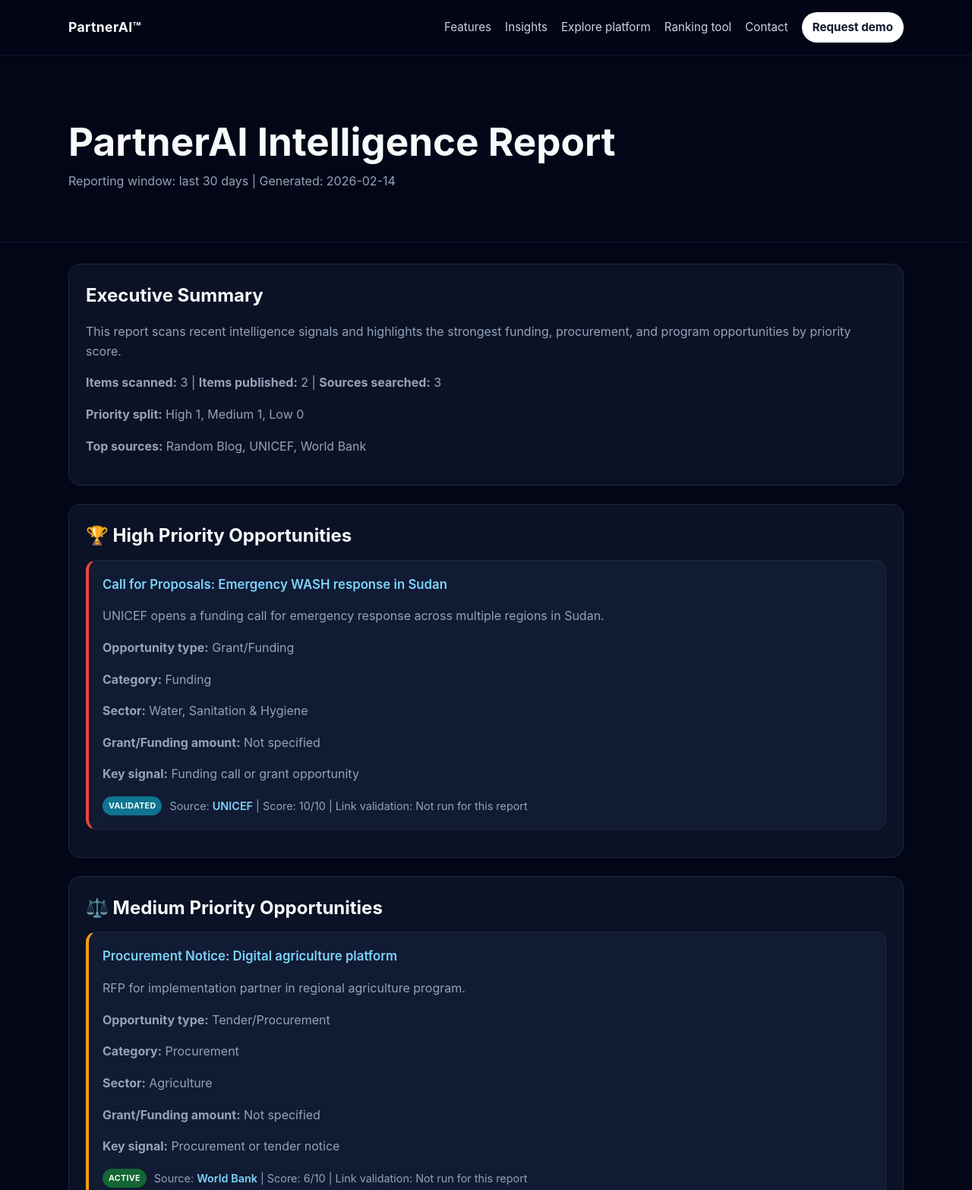
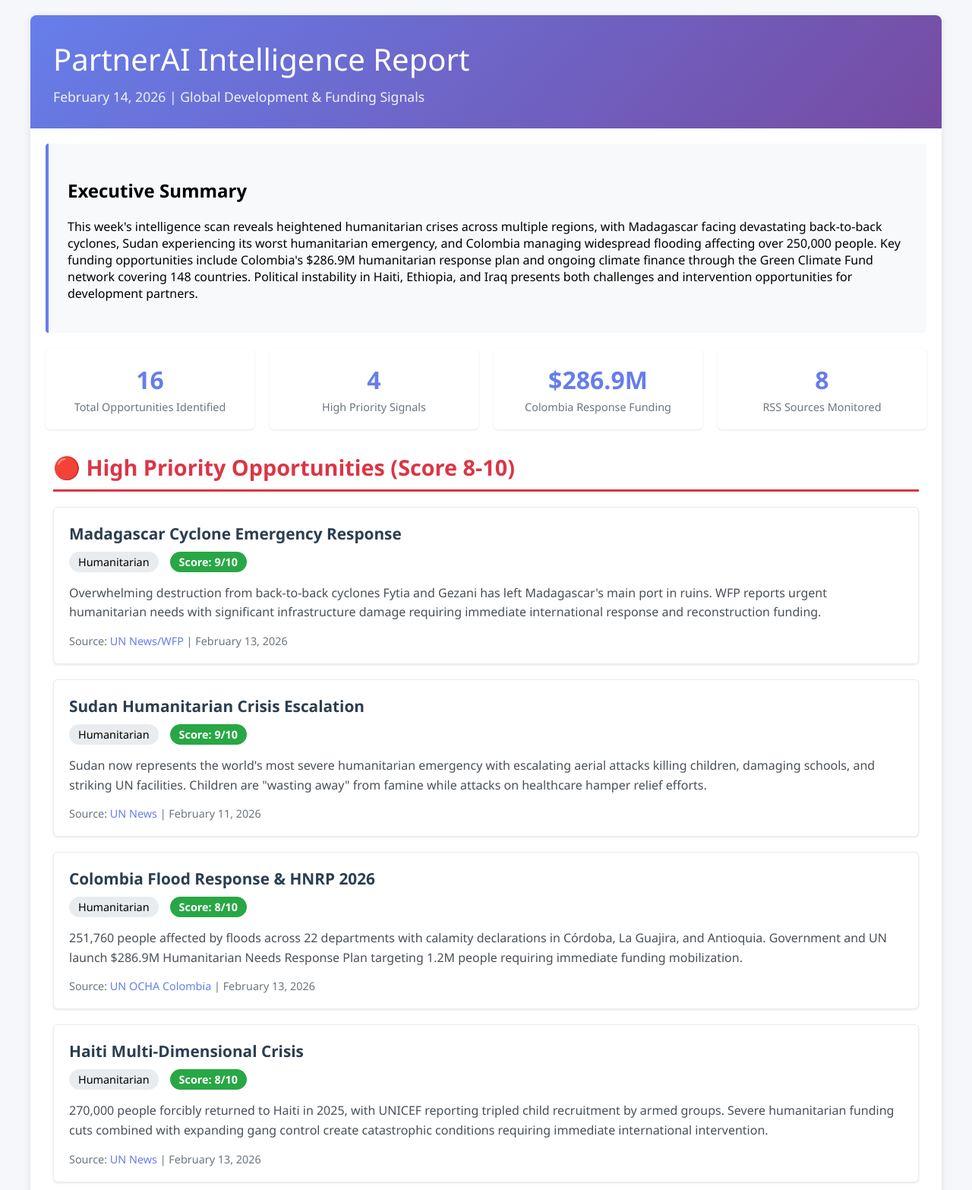
Before and after one commit to marketedgeglobal/marketintelligence, a plain HTML site: page index.html in a window 1280 px wide. Shown: the top 1566 px of the page at 76% size. Drawn offline with Linux system fonts and the light colour scheme.

Commit message:
PartnerAI Intelligence Report - February 14, 2026 - Weekly Update

```diff
--- a/index.html
+++ b/index.html
@@ -1,266 +1,202 @@
 <!DOCTYPE html>
 <html lang="en">
 <head>
-  <meta charset="UTF-8" />
-  <meta name="viewport" content="width=device-width, initial-scale=1.0" />
-  <title>PartnerAI Intelligence Report - 2026-02-14</title>
-  <style>
-        :root { color-scheme: dark; }
-        * { box-sizing: border-box; }
-        body {
-            margin: 0;
-            font-family: Inter, "Segoe UI", system-ui, -apple-system, sans-serif;
-            background: #020617;
-            color: #e2e8f0;
-            line-height: 1.6;
-        }
-        a { color: #7dd3fc; }
-        .site-header {
-            position: sticky;
-            top: 0;
-            z-index: 20;
-            background: rgba(2, 6, 23, 0.95);
-            border-bottom: 1px solid #0f172a;
-            backdrop-filter: blur(6px);
-        }
-        .header-inner,
-        .container {
-            width: min(1100px, 92vw);
-            margin: 0 auto;
-        }
-        .header-inner {
-            display: flex;
-            align-items: center;
-            justify-content: space-between;
-            gap: 16px;
-            padding: 16px 0;
-        }
-        .brand {
-            color: #f8fafc;
-            text-decoration: none;
-            font-size: 1.1rem;
-            font-weight: 700;
-            letter-spacing: 0.02em;
-        }
-        .top-nav {
-            display: flex;
-            align-items: center;
-            flex-wrap: wrap;
-            gap: 18px;
-            font-size: 0.95rem;
-        }
-        .top-nav a {
-            color: #cbd5e1;
-            text-decoration: none;
-        }
-        .top-nav a:hover { color: #ffffff; }
-        .cta {
-            display: inline-block;
-            text-decoration: none;
-            background: #ffffff;
-            color: #0f172a !important;
-            border-radius: 999px;
-            font-weight: 700;
-            padding: 8px 14px;
-        }
-        .hero {
-            padding: 56px 0 26px;
-            border-bottom: 1px solid #0f172a;
-        }
-        .hero h1 {
-            margin: 0;
-            color: #f8fafc;
-            font-size: clamp(2rem, 4.5vw, 3.2rem);
-            line-height: 1.15;
-        }
-        .date {
-            margin-top: 10px;
-            color: #94a3b8;
-            font-size: 1rem;
-        }
-        .container { padding: 28px 0 40px; }
-        .card {
-            background: #0b1226;
-            border: 1px solid #1e293b;
-            border-radius: 16px;
-            padding: 22px;
-            margin-bottom: 24px;
-        }
-        .summary h2,
-        .section h2 {
-            margin: 0 0 12px;
-            color: #f8fafc;
-        }
-        .summary p,
-        .opportunity p,
-        .rss-source,
-        .empty,
-        .footer { color: #94a3b8; }
-        .section { margin-bottom: 24px; }
-        .opportunity {
-            background: #111b33;
-            border: 1px solid #1e293b;
-            border-radius: 14px;
-            padding: 18px;
-            margin-bottom: 14px;
-        }
-        .opportunity h3 {
-            margin: 0 0 10px;
-            color: #f8fafc;
-            font-size: 1.05rem;
-        }
-        .opportunity a { text-decoration: none; font-weight: 600; }
-        .opportunity a:hover { text-decoration: underline; }
-        .meta {
-            margin-top: 12px;
-            display: flex;
-            flex-wrap: wrap;
-            gap: 10px;
-            align-items: center;
-            font-size: 0.9em;
-        }
-        .status {
-            display: inline-block;
-            padding: 4px 8px;
-            border-radius: 999px;
-            font-size: 0.74em;
-            font-weight: 700;
-            text-transform: uppercase;
-            letter-spacing: 0.03em;
-        }
-        .status.validated { background: #0e7490; color: #ecfeff; }
-        .status.active { background: #166534; color: #ecfdf5; }
-        .status.watch { background: #92400e; color: #fffbeb; }
-        .priority-high .opportunity { border-left: 4px solid #ef4444; }
-        .priority-medium .opportunity { border-left: 4px solid #f59e0b; }
-        .priority-low .opportunity { border-left: 4px solid #22c55e; }
-        .source-list ul { margin: 8px 0 0 18px; padding: 0; }
-        .source-list li { margin: 4px 0; }
-        .footer {
-            margin-top: 10px;
-            padding-top: 14px;
-            border-top: 1px solid #0f172a;
-            display: flex;
-            flex-wrap: wrap;
-            gap: 10px 20px;
-            justify-content: space-between;
-            align-items: center;
-            font-size: 0.92rem;
-        }
-        .footer-links {
-            display: flex;
-            gap: 16px;
-            align-items: center;
-        }
-        .footer-links a {
-            color: #94a3b8;
-            text-decoration: none;
-        }
-        .footer-links a:hover { color: #f8fafc; }
-        @media (max-width: 920px) {
-            .header-inner { align-items: flex-start; flex-direction: column; }
-            .hero { padding-top: 42px; }
-        }
-  </style>
+    <meta charset="UTF-8">
+    <meta name="viewport" content="width=device-width, initial-scale=1.0">
+    <title>PartnerAI Intelligence Report - February 14, 2026</title>
+    <style>
+        body { font-family: 'Segoe UI', Tahoma, Geneva, Verdana, sans-serif; margin: 0; padding: 20px; background-color: #f5f7fa; }
+        .container { max-width: 1200px; margin: 0 auto; background: white; border-radius: 8px; box-shadow: 0 2px 10px rgba(0,0,0,0.1); }
+        .header { background: linear-gradient(135deg, #667eea 0%, #764ba2 100%); color: white; padding: 30px; border-radius: 8px 8px 0 0; }
+        .header h1 { margin: 0; font-size: 2.5em; font-weight: 300; }
+        .header .date { font-size: 1.1em; opacity: 0.9; margin-top: 10px; }
+        .executive-summary { background: #f8f9fa; padding: 25px; border-left: 4px solid #667eea; margin: 20px; border-radius: 4px; }
+        .priority-section { margin: 30px; }
+        .priority-header { font-size: 1.8em; font-weight: 600; margin-bottom: 20px; padding-bottom: 10px; border-bottom: 3px solid; }
+        .high-priority .priority-header { color: #dc3545; border-color: #dc3545; }
+        .medium-priority .priority-header { color: #fd7e14; border-color: #fd7e14; }
+        .low-priority .priority-header { color: #6c757d; border-color: #6c757d; }
+        .opportunity { background: white; border: 1px solid #e9ecef; border-radius: 6px; padding: 20px; margin-bottom: 20px; box-shadow: 0 1px 3px rgba(0,0,0,0.1); }
+        .opportunity-title { font-size: 1.3em; font-weight: 600; color: #2c3e50; margin-bottom: 10px; }
+        .opportunity-meta { display: flex; gap: 15px; margin-bottom: 15px; }
+        .category { background: #e9ecef; padding: 4px 12px; border-radius: 20px; font-size: 0.9em; font-weight: 500; }
+        .score { background: #28a745; color: white; padding: 4px 12px; border-radius: 20px; font-size: 0.9em; font-weight: 600; }
+        .signal { color: #495057; line-height: 1.6; margin-bottom: 15px; }
+        .source { font-size: 0.9em; color: #6c757d; }
+        .source a { color: #667eea; text-decoration: none; }
+        .source a:hover { text-decoration: underline; }
+        .stats { display: grid; grid-template-columns: repeat(auto-fit, minmax(200px, 1fr)); gap: 20px; margin: 20px; }
+        .stat-card { background: white; padding: 20px; border-radius: 6px; text-align: center; box-shadow: 0 1px 3px rgba(0,0,0,0.1); }
+        .stat-number { font-size: 2em; font-weight: 700; color: #667eea; }
+        .stat-label { color: #6c757d; font-size: 0.9em; margin-top: 5px; }
+    </style>
 </head>
 <body>
-    <header class="site-header">
-        <div class="header-inner">
-            <a class="brand" href="https://marketedgeglobal.github.io/marketedgeglobal/">PartnerAI™</a>
-            <nav class="top-nav" aria-label="Top navigation">
-                <a href="https://marketedgeglobal.github.io/marketedgeglobal/features/">Features</a>
-                <a href="https://marketedgeglobal.github.io/marketedgeglobal/#insights">Insights</a>
-                <a href="https://marketedgeglobal.github.io/marketedgeglobal/explore-platform/">Explore platform</a>
-                <a href="https://marketedgeglobal.github.io/marketedgeglobal/explore-platform/ranking-tool/">Ranking tool</a>
-                <a href="https://marketedgeglobal.github.io/marketedgeglobal/#contact">Contact</a>
-                <a class="cta" href="mailto:info@marketedgeglobal.com">Request demo</a>
-            </nav>
-        </div>
-    </header>
-
-    <section class="hero">
-        <div class="container">
+    <div class="container">
+        <div class="header">
             <h1>PartnerAI Intelligence Report</h1>
-            <div class="date">Reporting window: last 30 days | Generated: 2026-02-14</div>
-        </div>
-    </section>
-
-    <div class="container">
-        <div class="summary card">
-            <h2>Executive Summary</h2>
-            <p>This report scans recent intelligence signals and highlights the strongest funding, procurement, and program opportunities by priority score.</p>
-            <p><strong>Items scanned:</strong> 3 | <strong>Items published:</strong> 2 | <strong>Sources searched:</strong> 3</p>
-            <p><strong>Priority split:</strong> High 1, Medium 1, Low 0</p>
-            <p><strong>Top sources:</strong> Random Blog, UNICEF, World Bank</p>
+            <div class="date">February 14, 2026 | Global Development & Funding Signals</div>
         </div>
 
-    <section class="section card priority-high">
-  <h2>🏆 High Priority Opportunities</h2>
-  <article class="opportunity">
-  <h3><a href="https://www.unicef.org/" target="_blank" rel="noopener noreferrer">Call for Proposals: Emergency WASH response in Sudan</a></h3>
-  <p>UNICEF opens a funding call for emergency response across multiple regions in Sudan.</p>
-  <p><strong>Opportunity type:</strong> Grant/Funding</p>
-  <p><strong>Category:</strong> Funding</p>
-  <p><strong>Sector:</strong> Water, Sanitation &amp; Hygiene</p>
-  <p><strong>Grant/Funding amount:</strong> Not specified</p>
-  <p><strong>Key signal:</strong> Funding call or grant opportunity</p>
-  <div class="meta">
-    <span class="status validated">Validated</span>
-    <span class="rss-source">Source: <a href="https://www.unicef.org/" target="_blank" rel="noopener noreferrer">UNICEF</a> | Score: 10/10 | Link validation: Not run for this report</span>
-  </div>
-</article>
-</section>
+        <div class="executive-summary">
+            <h2>Executive Summary</h2>
+            <p>This week's intelligence scan reveals heightened humanitarian crises across multiple regions, with Madagascar facing devastating back-to-back cyclones, Sudan experiencing its worst humanitarian emergency, and Colombia managing widespread flooding affecting over 250,000 people. Key funding opportunities include Colombia's $286.9M humanitarian response plan and ongoing climate finance through the Green Climate Fund network covering 148 countries. Political instability in Haiti, Ethiopia, and Iraq presents both challenges and intervention opportunities for development partners.</p>
+        </div>
 
-<section class="section card priority-medium">
-  <h2>⚖️ Medium Priority Opportunities</h2>
-    <article class="opportunity">
-  <h3><a href="https://projects.worldbank.org/en/projects-operations/procurement/rss" target="_blank" rel="noopener noreferrer">Procurement Notice: Digital agriculture platform</a></h3>
-  <p>RFP for implementation partner in regional agriculture program.</p>
-  <p><strong>Opportunity type:</strong> Tender/Procurement</p>
-  <p><strong>Category:</strong> Procurement</p>
-  <p><strong>Sector:</strong> Agriculture</p>
-  <p><strong>Grant/Funding amount:</strong> Not specified</p>
-  <p><strong>Key signal:</strong> Procurement or tender notice</p>
-  <div class="meta">
-    <span class="status active">Active</span>
-    <span class="rss-source">Source: <a href="https://projects.worldbank.org/en/projects-operations/procurement/rss" target="_blank" rel="noopener noreferrer">World Bank</a> | Score: 6/10 | Link validation: Not run for this report</span>
-  </div>
-</article>
-</section>
+        <div class="stats">
+            <div class="stat-card">
+                <div class="stat-number">16</div>
+                <div class="stat-label">Total Opportunities Identified</div>
+            </div>
+            <div class="stat-card">
+                <div class="stat-number">4</div>
+                <div class="stat-label">High Priority Signals</div>
+            </div>
+            <div class="stat-card">
+                <div class="stat-number">$286.9M</div>
+                <div class="stat-label">Colombia Response Funding</div>
+            </div>
+            <div class="stat-card">
+                <div class="stat-number">8</div>
+                <div class="stat-label">RSS Sources Monitored</div>
+            </div>
+        </div>
 
-<section class="section card priority-low">
-  <h2>🟢 Low Priority Opportunities</h2>
-  <p class="empty">No qualifying items this period.</p>
-</section>
+        <div class="priority-section high-priority">
+            <div class="priority-header">🔴 High Priority Opportunities (Score 8-10)</div>
 
-        <section class="section card">
-            <h2>📊 Market Intelligence Insights</h2>
             <div class="opportunity">
-                <p><strong>Sector distribution:</strong> Agriculture (1), Water, Sanitation &amp; Hygiene (1)</p>
-                <p><strong>Category distribution:</strong> Funding (1), Procurement (1)</p>
-                <p><strong>Signal quality:</strong> Scores combine recency, relevance, impact, and record completeness.</p>
+                <div class="opportunity-title">Madagascar Cyclone Emergency Response</div>
+                <div class="opportunity-meta">
+                    <span class="category">Humanitarian</span>
+                    <span class="score">Score: 9/10</span>
+                </div>
+                <div class="signal">Overwhelming destruction from back-to-back cyclones Fytia and Gezani has left Madagascar's main port in ruins. WFP reports urgent humanitarian needs with significant infrastructure damage requiring immediate international response and reconstruction funding.</div>
+                <div class="source">Source: <a href="https://news.un.org/en/story/2026/02/1166956">UN News/WFP</a> | February 13, 2026</div>
             </div>
-        </section>
 
-        <section class="section card">
-            <h2>🔗 Sources Searched</h2>
-            <div class="source-list">
-                <ul>
-                    <li><strong>Random Blog</strong> <span>(1)</span></li>
-                    <li><strong>UNICEF</strong> <span>(1)</span></li>
-                    <li><strong>World Bank</strong> <span>(1)</span></li>
-                </ul>
+            <div class="opportunity">
+                <div class="opportunity-title">Sudan Humanitarian Crisis Escalation</div>
+                <div class="opportunity-meta">
+                    <span class="category">Humanitarian</span>
+                    <span class="score">Score: 9/10</span>
+                </div>
+                <div class="signal">Sudan now represents the world's most severe humanitarian emergency with escalating aerial attacks killing children, damaging schools, and striking UN facilities. Children are "wasting away" from famine while attacks on healthcare hamper relief efforts.</div>
+                <div class="source">Source: <a href="https://news.un.org/en/story/2026/02/1166945">UN News</a> | February 11, 2026</div>
             </div>
-            <p class="rss-source"><em>Link validation status: Not run for this report</em></p>
-        </section>
 
-        <div class="footer">
-            <span>© 2026 MarketEdge. PartnerAI™ is a trademark of MarketEdge. All rights reserved.</span>
-            <div class="footer-links">
-                <a href="https://marketedgeglobal.github.io/marketedgeglobal/#privacy">Privacy</a>
-                <a href="https://marketedgeglobal.github.io/marketedgeglobal/#terms">Terms</a>
-                <a href="https://marketedgeglobal.github.io/marketedgeglobal/legal/">Legal</a>
+            <div class="opportunity">
+                <div class="opportunity-title">Colombia Flood Response & HNRP 2026</div>
+                <div class="opportunity-meta">
+                    <span class="category">Humanitarian</span>
+                    <span class="score">Score: 8/10</span>
+                </div>
+                <div class="signal">251,760 people affected by floods across 22 departments with calamity declarations in Córdoba, La Guajira, and Antioquia. Government and UN launch $286.9M Humanitarian Needs Response Plan targeting 1.2M people requiring immediate funding mobilization.</div>
+                <div class="source">Source: <a href="https://reliefweb.int/report/colombia/colombia-impacto-por-inundaciones-y-doble-afectacion-en-varios-departamentos-sitrep-13022026">UN OCHA Colombia</a> | February 13, 2026</div>
             </div>
+
+            <div class="opportunity">
+                <div class="opportunity-title">Haiti Multi-Dimensional Crisis</div>
+                <div class="opportunity-meta">
+                    <span class="category">Humanitarian</span>
+                    <span class="score">Score: 8/10</span>
+                </div>
+                <div class="signal">270,000 people forcibly returned to Haiti in 2025, with UNICEF reporting tripled child recruitment by armed groups. Severe humanitarian funding cuts combined with expanding gang control create catastrophic conditions requiring immediate international intervention.</div>
+                <div class="source">Source: <a href="https://news.un.org/en/story/2026/02/1166906">UN News</a> | February 13, 2026</div>
+            </div>
+        </div>
+
+        <div class="priority-section medium-priority">
+            <div class="priority-header">🟡 Medium Priority Opportunities (Score 5-7)</div>
+
+            <div class="opportunity">
+                <div class="opportunity-title">UN Social Policy Commission Action Framework</div>
+                <div class="opportunity-meta">
+                    <span class="category">Development Program</span>
+                    <span class="score">Score: 7/10</span>
+                </div>
+                <div class="signal">UN's main social policy forum concludes with renewed push to turn global commitments on social justice into action, addressing deepening inequality and strained trust in public institutions through concrete implementation mechanisms.</div>
+                <div class="source">Source: <a href="https://news.un.org/en/story/2026/02/1166939">UN News</a> | February 10, 2026</div>
+            </div>
+
+            <div class="opportunity">
+                <div class="opportunity-title">Global Employment & Decent Work Crisis</div>
+                <div class="opportunity-meta">
+                    <span class="category">Policy Update</span>
+                    <span class="score">Score: 6/10</span>
+                </div>
+                <div class="signal">ILO reports global unemployment stable but progress toward decent work stalled. Young people continue struggling in job markets undermined by AI adoption and trade policy uncertainty, requiring targeted intervention programs.</div>
+                <div class="source">Source: <a href="https://news.un.org/en/story/2026/01/1166751">UN News/ILO</a> | January 14, 2026</div>
+            </div>
+
+            <div class="opportunity">
+                <div class="opportunity-title">Ethiopia Tigray Renewed Fighting</div>
+                <div class="opportunity-meta">
+                    <span class="category">Humanitarian</span>
+                    <span class="score">Score: 6/10</span>
+                </div>
+                <div class="signal">UN human rights chief warns of potential deepening crisis amid renewed heavy fighting in Ethiopia's precarious Tigray region, threatening war-weary populations and requiring preventive diplomatic intervention.</div>
+                <div class="source">Source: <a href="https://news.un.org/en/story/2026/02/1166930">UN News</a> | February 10, 2026</div>
+            </div>
+
+            <div class="opportunity">
+                <div class="opportunity-title">Central African Republic Food Security</div>
+                <div class="opportunity-meta">
+                    <span class="category">Humanitarian</span>
+                    <span class="score">Score: 6/10</span>
+                </div>
+                <div class="signal">FAO estimates 2.3 million people severely food insecure in 2026, with conflicts and displacements constraining agricultural production. Below-average rainfall forecasted for March-May planting season compounds challenges.</div>
+                <div class="source">Source: <a href="https://reliefweb.int/report/central-african-republic/giews-country-brief-central-african-republic-13-february-2026">FAO</a> | February 13, 2026</div>
+            </div>
+        </div>
+
+        <div class="priority-section low-priority">
+            <div class="priority-header">⚪ Low Priority Opportunities (Score 1-4)</div>
+
+            <div class="opportunity">
+                <div class="opportunity-title">Green Climate Fund Network Expansion</div>
+                <div class="opportunity-meta">
+                    <span class="category">Funding</span>
+                    <span class="score">Score: 4/10</span>
+                </div>
+                <div class="signal">GCF reports 134 developing countries with approved projects and 148 countries with designated National Designated Authorities, providing established channels for climate finance access across multiple regions.</div>
+                <div class="source">Source: <a href="https://www.greenclimate.fund/countries">Green Climate Fund</a> | Updated regularly</div>
+            </div>
+
+            <div class="opportunity">
+                <div class="opportunity-title">Iraq Political & Economic Developments</div>
+                <div class="opportunity-meta">
+                    <span class="category">Policy Update</span>
+                    <span class="score">Score: 4/10</span>
+                </div>
+                <div class="signal">Political alliance fracturing between PM Sudani and former PM Maliki, government formation delays, and economic strikes over new tariff policies affecting commerce and creating market disruptions.</div>
+                <div class="source">Source: <a href="https://reliefweb.int/report/iraq/ishm-february-5-12-2026">ReliefWeb/EPIC</a> | February 14, 2026</div>
+            </div>
+
+            <div class="opportunity">
+                <div class="opportunity-title">Ukraine Child Protection Initiatives</div>
+                <div class="opportunity-meta">
+                    <span class="category">Humanitarian</span>
+                    <span class="score">Score: 4/10</span>
+                </div>
+                <div class="signal">World Vision reports reaching 111,640 children through protection initiatives with 15 Child Friendly Spaces operational, providing mental health support and safe recreational environments amid ongoing conflict.</div>
+                <div class="source">Source: <a href="https://reliefweb.int/report/ukraine/letters-children-echoes-innocence-amidst-shadow-war">World Vision</a> | February 2026</div>
+            </div>
+
+            <div class="opportunity">
+                <div class="opportunity-title">Cameroon Education Cluster Activities</div>
+                <div class="opportunity-meta">
+                    <span class="category">Development Program</span>
+                    <span class="score">Score: 3/10</span>
+                </div>
+                <div class="signal">Education Cluster partners reached 14,997 children with non-formal education in Northwest and Southwest regions, with 14 partners implementing activities across 12 divisions supported by 13 donors.</div>
+                <div class="source">Source: <a href="https://reliefweb.int/report/cameroon/cameroon-education-cluster-northwest-southwest-updates-operational-presence-reach-december-2025">Education Cluster/UNICEF</a> | December 2025</div>
+            </div>
+        </div>
+
+        <div style="background: #f8f9fa; padding: 20px; margin: 20px; border-radius: 4px; text-align: center; color: #6c757d; font-size: 0.9em;">
+            <p><strong>Report Generated:</strong> February 14, 2026 | <strong>Next Update:</strong> February 21, 2026</p>
+            <p>This report analyzes global development, humanitarian, and funding signals from international RSS sources over the past 30 days.</p>
         </div>
     </div>
 </body>
```
